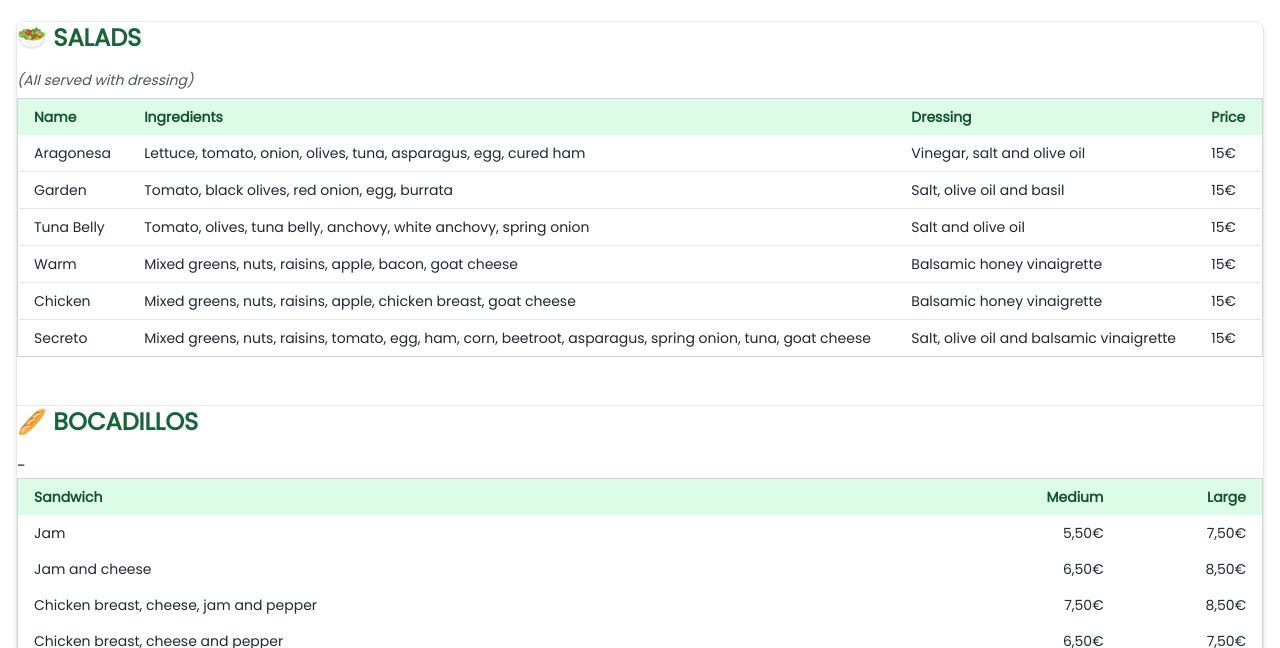
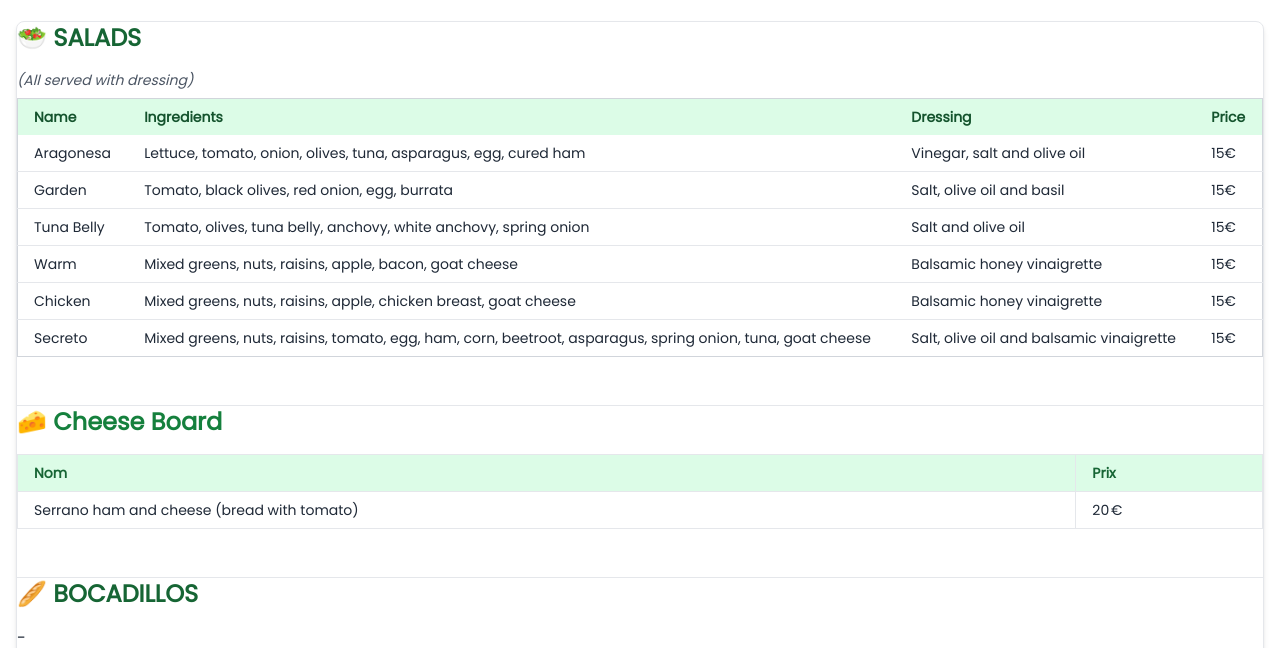
Before and after one commit to ElSecretoJaca/ELSECRETO, a plain HTML site: page MENUDIGITALEN.html in a window 1280 px wide. Shown: the part 139-787 px from the top of the page. Drawn offline with nearby package versions, Linux system fonts and the light colour scheme.

Commit message:
Update MENUDIGITALEN.html

```diff
--- a/MENUDIGITALEN.html
+++ b/MENUDIGITALEN.html
@@ -83,6 +83,27 @@
   </div>
 </section>
 
+  <section class="mb-12 mt-8">
+  <h2 class="text-2xl font-semibold text-green-700 mb-4 flex items-center gap-2">
+    🧀 Cheese Board
+  </h2>
+  <div class="overflow-x-auto">
+    <table class="min-w-full table-auto border border-gray-300 text-sm text-left">
+      <thead class="bg-green-100 text-green-800">
+        <tr>
+          <th class="px-4 py-2 border">Nom</th>
+          <th class="px-4 py-2 border">Prix</th>
+        </tr>
+      </thead>
+      <tbody class="text-gray-800">
+        <tr>
+          <td class="px-4 py-2 border"> Serrano ham and cheese (bread with tomato)</td>
+          <td class="px-4 py-2 border">20 €</td>
+        </tr>
+      </tbody>
+    </table>
+  </div>
+</section>
 
 <section class="mb-12">
   <h2 class="text-2xl font-semibold text-green-800 mb-4 flex items-center gap-2">🥖 BOCADILLOS</h2>
@@ -237,6 +258,7 @@
         <tr><td class="px-4 py-2">Chopitos (deep-fried baby squid)</td><td class="px-4 py-2 text-right">12€</td><td class="px-4 py-2 text-right">16€</td></tr>
         <tr><td class="px-4 py-2">Chipirones (grilled baby squid)</td><td class="px-4 py-2 text-right">14€</td><td class="px-4 py-2 text-right">18€</td></tr>
         <tr><td class="px-4 py-2">Chicken fingers</td><td class="px-4 py-2 text-right">7,50€</td><td class="px-4 py-2 text-right">10€</td></tr>
+        <tr><td class="px-4 py-2">Sausage Casserole (Aragonese loganiza, chistorra & chorizo)</td><td class="px-4 py-2 text-right">9,50€</td><td class="px-4 py-2 text-right">12€</td></tr>
       </tbody>
     </table>
   </div>
```
